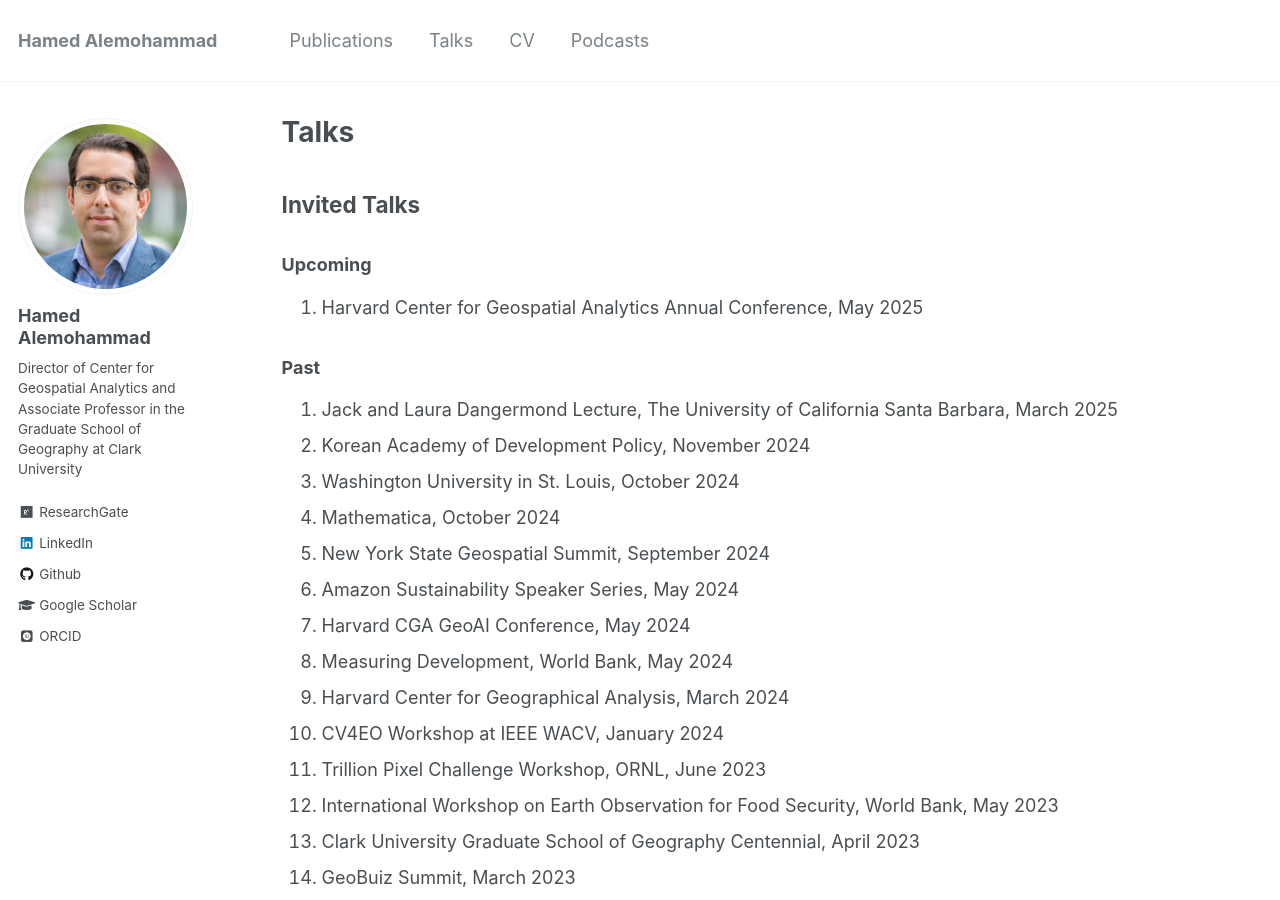
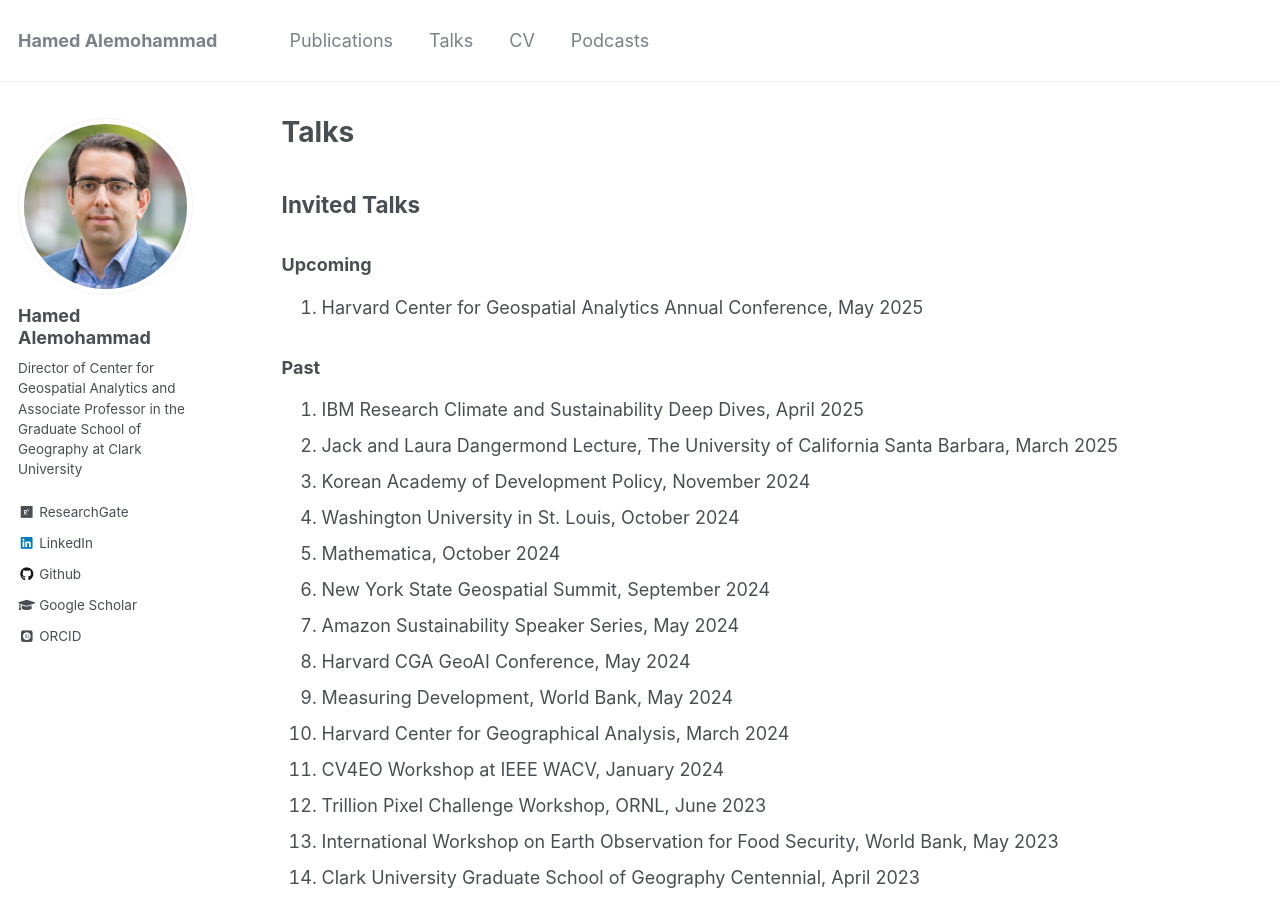
Before and after one commit to HamedAlemo/hamedalemo.github.io, a Jekyll site: the page built from _pages/talks.md, in a window 1280 px wide and 900 px high. Built offline with Jekyll 4.4.1, drawn with Linux system fonts in a browser that asks for light colours; some web fonts are replaced.

Commit message:
updated talks

```diff
--- a/_pages/talks.md
+++ b/_pages/talks.md
@@ -11,8 +11,9 @@
 1. Harvard Center for Geospatial Analytics Annual Conference, May 2025
 
 ### Past
+1.  IBM Research Climate and Sustainability Deep Dives, April 2025
 1.	Jack and Laura Dangermond Lecture, The University of California Santa Barbara, March 2025
-1. Korean Academy of Development Policy, November 2024
+1.  Korean Academy of Development Policy, November 2024
 2.	Washington University in St. Louis, October 2024
 3.	Mathematica, October 2024
 4.	New York State Geospatial Summit, September 2024
```
